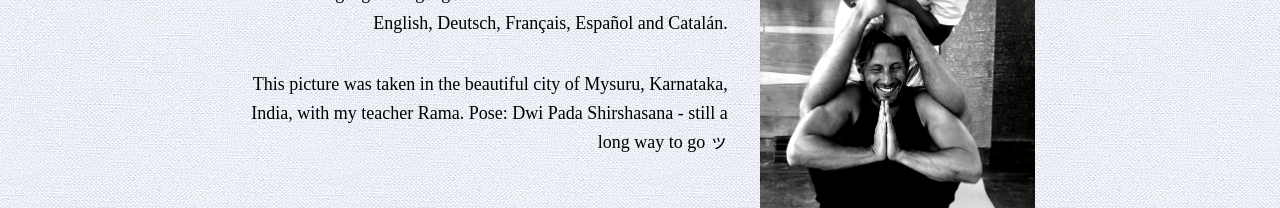
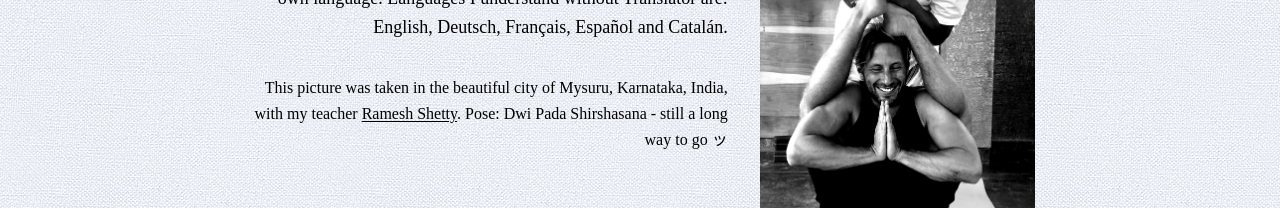
Before and after one commit to Existenziell/yoga.christof.digital, a Next.js app: page /connect in a window 1280 px wide. Shown: the part 345-553 px from the top of the page. Built offline with nearby package versions, Linux system fonts and the light colour scheme; a web font is replaced by a local one.

Commit message:
Rajesh Shetty link

```diff
--- a/pages/connect.js
+++ b/pages/connect.js
@@ -45,8 +45,8 @@ const Connect = () => {
                         Languages I understand without Translator are:{' '}
                         English, Deutsch, Français, Español and Catalán.
                     </p>
-                    <p className='text-lg leading-relaxed mb-8'>
-                        This picture was taken in the beautiful city of Mysuru, Karnataka, India, with my teacher Rama. Pose: Dwi Pada Shirshasana - still a long way to go ッ
+                    <p className='text-base leading-relaxed mb-8'>
+                        This picture was taken in the beautiful city of Mysuru, Karnataka, India, with my teacher <a href='https://www.instagram.com/rameshshetty_yoga_shala' target='_blank' rel='noopener noreferrer nofollow' className='link'>Ramesh Shetty</a>. Pose: Dwi Pada Shirshasana - still a long way to go ッ
                     </p>
                 </div>
                 <Image src='/icons/connect.webp' alt='Connect' width={300} height={460} priority={true} />
--- a/pages/testimonials.js
+++ b/pages/testimonials.js
@@ -1,10 +1,18 @@
 import { FacebookProvider, EmbeddedPost } from 'react-facebook'
-import { testimonials } from '../lib/testimonials'
 import Layout from '../components/Layout'
 import Image from 'next/image'
 import Blob from '../components/Blob'
 
 const Testimonials = () => {
+
+  const testimonials = [
+    'https://web.facebook.com/shahar.a.yadid/posts/10215294421014106',
+    'https://web.facebook.com/marc.radtke/posts/2826244507399318',
+    'https://web.facebook.com/ty.maryna/posts/10156362442802034',
+    'https://web.facebook.com/christiane.eitle/posts/1971860406185436',
+    'https://web.facebook.com/tatayikwantse/posts/2673583402869532',
+  ]
+
   return (
     <div className='flex flex-col items-center justify-content px-4 md:px-8 py-24 bg-cloth-pattern dark:bg-none dark:bg-brand-dark overflow-hidden'>
       <h1 className='text-4xl md:text-6xl mb-2'>Testimonials</h1>
```
Also changed, not shown: lib/testimonials.js (deleted, +0 -7 lines), lib/timeline.js.
